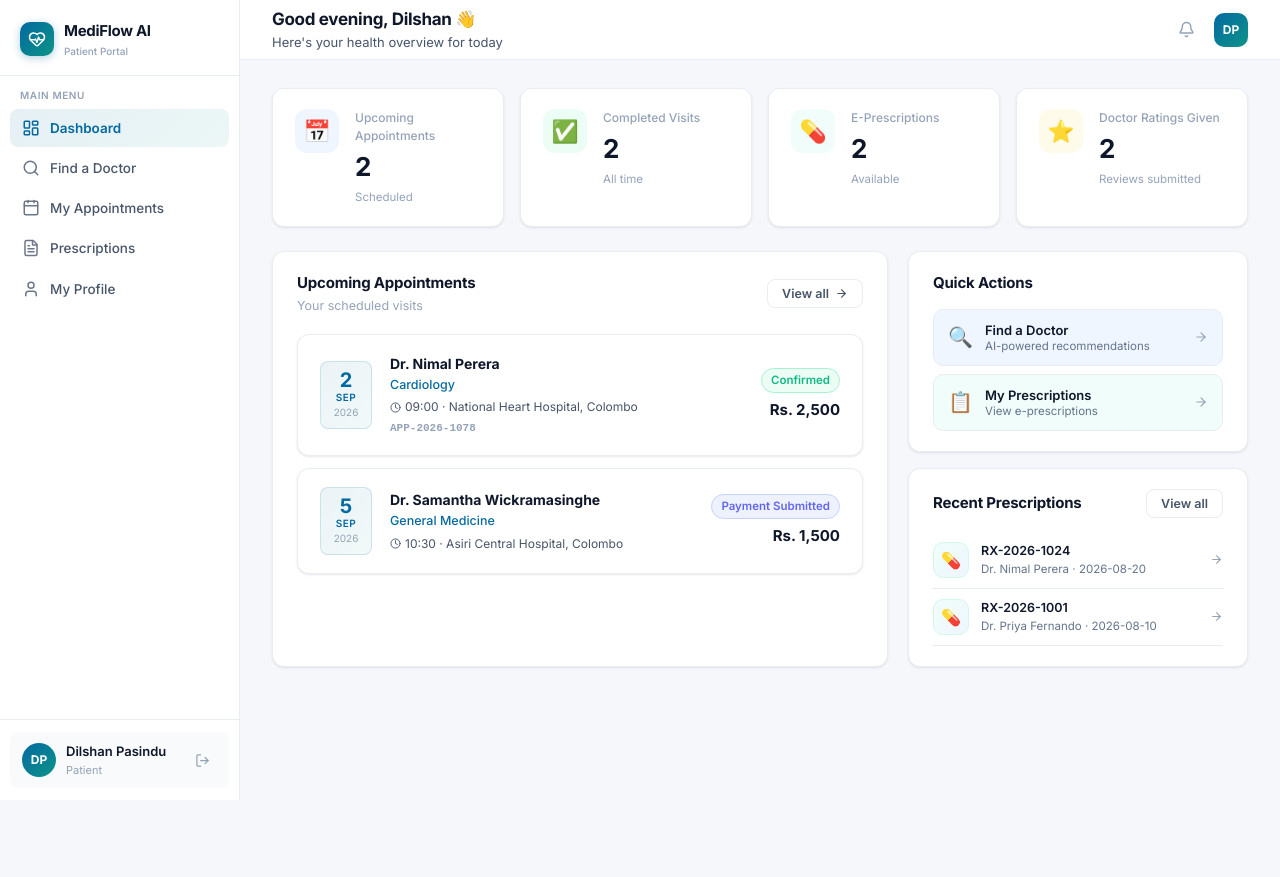
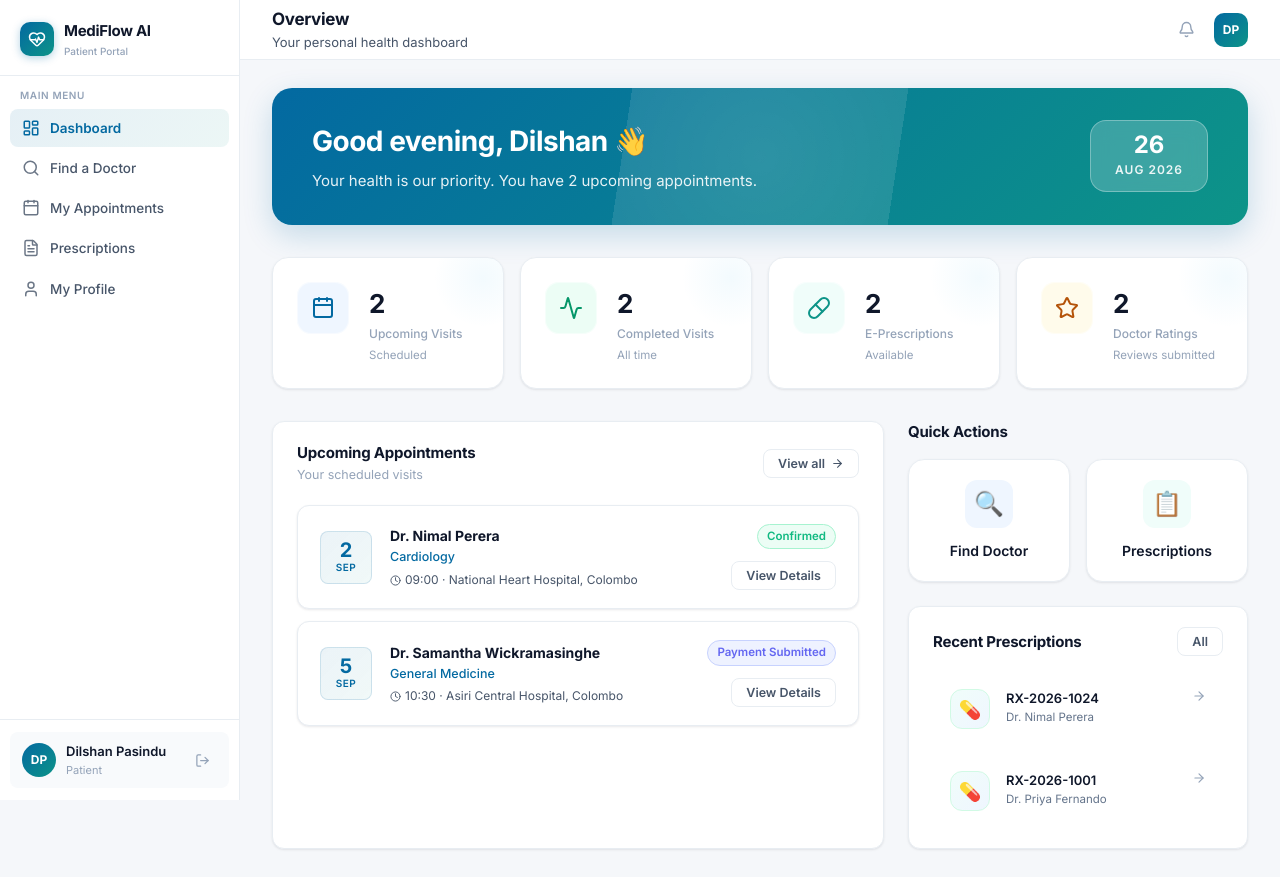
Before and after one commit to Dilshan-Pasindu/MediFlow-AI-, a React (Vite) app in the folder web/mediflow-web/: page /dashboard in a window 1280 px wide. Before the commit the page ends 800 px from the top, so only its background shows below. Built offline with nearby package versions, Linux system fonts and the light colour scheme.

Commit message:
feat: redesign DashboardPage UI with a new welcome banner, updated stat cards, and improved layout components

```diff
--- a/web/mediflow-web/src/index.css
+++ b/web/mediflow-web/src/index.css
@@ -656,7 +656,167 @@ input, select, textarea { font-family: inherit; }
 @keyframes fadeIn  { from { opacity: 0; } to { opacity: 1; } }
 @keyframes slideUp { from { transform: translateY(16px); opacity: 0; } to { transform: translateY(0); opacity: 1; } }
 
-.fade-in { animation: fadeIn 0.2s ease; }
+.fade-in { animation: fadeIn 0.4s ease-out forwards; }
+
+/* ─── Dashboard Enhancements ─────────────────────────────────── */
+.welcome-banner {
+  background: linear-gradient(135deg, var(--med-blue) 0%, var(--med-teal) 100%);
+  border-radius: var(--radius-xl);
+  padding: 32px 40px;
+  color: white;
+  display: flex;
+  justify-content: space-between;
+  align-items: center;
+  margin-bottom: 32px;
+  box-shadow: 0 10px 30px rgba(3, 105, 161, 0.2);
+  position: relative;
+  overflow: hidden;
+}
+
+.welcome-banner::before {
+  content: '';
+  position: absolute;
+  top: -50%; left: -50%; right: -50%; bottom: -50%;
+  background: radial-gradient(circle at center, rgba(255,255,255,0.15) 0%, transparent 50%);
+  animation: rotateGlow 20s linear infinite;
+  pointer-events: none;
+}
+
+@keyframes rotateGlow {
+  0% { transform: rotate(0deg); }
+  100% { transform: rotate(360deg); }
+}
+
+.welcome-text h1 {
+  font-size: 28px;
+  font-weight: 800;
+  margin-bottom: 8px;
+  letter-spacing: -0.5px;
+}
+
+.welcome-text p {
+  font-size: 15px;
+  opacity: 0.9;
+  font-weight: 400;
+}
+
+.welcome-date {
+  background: rgba(255, 255, 255, 0.2);
+  backdrop-filter: blur(10px);
+  -webkit-backdrop-filter: blur(10px);
+  padding: 12px 24px;
+  border-radius: var(--radius-lg);
+  border: 1px solid rgba(255, 255, 255, 0.3);
+  text-align: center;
+}
+
+.welcome-date .day {
+  font-size: 24px;
+  font-weight: 800;
+  line-height: 1;
+}
+
+.welcome-date .month-year {
+  font-size: 12px;
+  font-weight: 600;
+  text-transform: uppercase;
+  letter-spacing: 1px;
+  opacity: 0.9;
+  margin-top: 4px;
+}
+
+.stat-card {
+  background: var(--surface);
+  border: 1px solid var(--border);
+  border-radius: var(--radius-lg);
+  padding: 24px;
+  box-shadow: var(--shadow-sm);
+  display: flex;
+  align-items: flex-start;
+  gap: 20px;
+  transition: all 0.3s cubic-bezier(0.4, 0, 0.2, 1);
+  position: relative;
+  overflow: hidden;
+}
+
+.stat-card:hover {
+  box-shadow: var(--shadow-lg);
+  transform: translateY(-4px);
+  border-color: var(--med-blue-light);
+}
+
+.stat-card::after {
+  content: '';
+  position: absolute;
+  top: 0; right: 0;
+  width: 100px; height: 100px;
+  background: radial-gradient(circle, rgba(14, 165, 233, 0.05) 0%, transparent 70%);
+  border-radius: 50%;
+  transform: translate(30%, -30%);
+}
+
+.stat-icon-wrap {
+  width: 52px; height: 52px;
+  border-radius: 14px;
+  display: flex; align-items: center; justify-content: center;
+  flex-shrink: 0;
+  box-shadow: inset 0 0 0 1px rgba(255,255,255,0.5);
+}
+
+.quick-action-grid {
+  display: grid;
+  grid-template-columns: 1fr 1fr;
+  gap: 16px;
+}
+
+.quick-action-tile {
+  background: var(--surface);
+  border: 1px solid var(--border);
+  border-radius: var(--radius-lg);
+  padding: 20px;
+  display: flex;
+  flex-direction: column;
+  align-items: center;
+  text-align: center;
+  gap: 12px;
+  cursor: pointer;
+  transition: all 0.2s ease;
+  box-shadow: var(--shadow-sm);
+}
+
+.quick-action-tile:hover {
+  background: var(--surface-2);
+  border-color: var(--med-blue);
+  transform: translateY(-2px);
+  box-shadow: var(--shadow-md);
+}
+
+.quick-action-icon {
+  width: 48px; height: 48px;
+  border-radius: 12px;
+  display: flex; align-items: center; justify-content: center;
+  font-size: 24px;
+}
+
+.quick-action-title {
+  font-size: 14px;
+  font-weight: 600;
+  color: var(--text-primary);
+}
+
+.recent-rx-item {
+  display: flex; alignItems: center; gap: 16px;
+  padding: 16px;
+  border-radius: var(--radius-md);
+  border: 1px solid transparent;
+  transition: all 0.2s ease;
+  cursor: pointer;
+}
+
+.recent-rx-item:hover {
+  background: var(--surface-2);
+  border-color: var(--border-strong);
+}
 
 /* ─── Scrollbar (macOS style) ────────────────────────────────── */
 ::-webkit-scrollbar        { width: 6px; height: 6px; }
--- a/web/mediflow-web/src/pages/DashboardPage.jsx
+++ b/web/mediflow-web/src/pages/DashboardPage.jsx
@@ -1,5 +1,5 @@
 import { useNavigate } from 'react-router-dom';
-import { Calendar, Clock, FileText, ArrowRight, TrendingUp, CheckCircle, AlertCircle, Hourglass } from 'lucide-react';
+import { Clock, ArrowRight, Activity, Calendar, Star, Pill } from 'lucide-react';
 import Sidebar from '../components/Sidebar';
 import TopBar from '../components/TopBar';
 import { currentPatient, appointments, statusConfig } from '../data/mockData';
@@ -24,43 +24,59 @@ export default function DashboardPage() {
   const hour = today.getHours();
   const greeting = hour < 12 ? 'Good morning' : hour < 17 ? 'Good afternoon' : 'Good evening';
 
+  const formatMonth = today.toLocaleString('default', { month: 'short' });
+  const formatDay = today.getDate();
+  const formatYear = today.getFullYear();
+
   return (
     <div className="app-shell">
       <Sidebar />
       <div className="main-content">
         <TopBar
-          title={`${greeting}, ${currentPatient.name.split(' ')[0]} 👋`}
-          subtitle="Here's your health overview for today"
+          title="Overview"
+          subtitle="Your personal health dashboard"
         />
         <div className="page-body fade-in">
 
-          {/* Stats */}
-          <div className="stat-grid" style={{ marginBottom: 24 }}>
+          {/* Enhanced Welcome Banner */}
+          <div className="welcome-banner">
+            <div className="welcome-text">
+              <h1>{greeting}, {currentPatient.name.split(' ')[0]} 👋</h1>
+              <p>Your health is our priority. You have {upcomingAppts.length} upcoming appointments.</p>
+            </div>
+            <div className="welcome-date">
+              <div className="day">{formatDay}</div>
+              <div className="month-year">{formatMonth} {formatYear}</div>
+            </div>
+          </div>
+
+          {/* Enhanced Stats */}
+          <div className="stat-grid" style={{ marginBottom: 32 }}>
             {[
-              { icon: '📅', label: 'Upcoming Appointments', value: upcomingAppts.length, sub: 'Scheduled', color: '#EFF6FF', iconColor: '#0369A1' },
-              { icon: '✅', label: 'Completed Visits', value: completedAppts.length, sub: 'All time', color: '#ECFDF5', iconColor: '#059669' },
-              { icon: '💊', label: 'E-Prescriptions', value: prescriptions, sub: 'Available', color: '#F0FDFA', iconColor: '#0D9488' },
-              { icon: '⭐', label: 'Doctor Ratings Given', value: 2, sub: 'Reviews submitted', color: '#FFFBEB', iconColor: '#B45309' },
+              { icon: <Calendar size={24} color="#0369A1" />, label: 'Upcoming Visits', value: upcomingAppts.length, sub: 'Scheduled', color: '#EFF6FF' },
+              { icon: <Activity size={24} color="#059669" />, label: 'Completed Visits', value: completedAppts.length, sub: 'All time', color: '#ECFDF5' },
+              { icon: <Pill size={24} color="#0D9488" />, label: 'E-Prescriptions', value: prescriptions, sub: 'Available', color: '#F0FDFA' },
+              { icon: <Star size={24} color="#B45309" />, label: 'Doctor Ratings', value: 2, sub: 'Reviews submitted', color: '#FFFBEB' },
             ].map((s, i) => (
-              <div key={i} className="stat-card">
+              <div key={i} className="stat-card" style={{ animationDelay: `${i * 0.1}s` }}>
                 <div className="stat-icon-wrap" style={{ background: s.color }}>
-                  <span style={{ fontSize: 22 }}>{s.icon}</span>
+                  {s.icon}
                 </div>
                 <div>
-                  <div className="stat-label">{s.label}</div>
                   <div className="stat-value">{s.value}</div>
-                  <div className="stat-change">{s.sub}</div>
+                  <div className="stat-label" style={{ marginTop: 2 }}>{s.label}</div>
+                  <div className="stat-change" style={{ marginTop: 4 }}>{s.sub}</div>
                 </div>
               </div>
             ))}
           </div>
 
-          <div style={{ display: 'grid', gridTemplateColumns: '1fr 340px', gap: 20 }}>
+          <div style={{ display: 'grid', gridTemplateColumns: '1fr 340px', gap: 24 }}>
 
             {/* Upcoming Appointments */}
             <div className="card">
               <div className="card-body">
-                <div style={{ display: 'flex', alignItems: 'center', justifyContent: 'space-between', marginBottom: 18 }}>
+                <div style={{ display: 'flex', alignItems: 'center', justifyContent: 'space-between', marginBottom: 20 }}>
                   <div>
                     <div className="section-title">Upcoming Appointments</div>
                     <div className="section-sub">Your scheduled visits</div>
@@ -86,17 +102,15 @@ export default function DashboardPage() {
                           <div className="appt-date-block">
                             <div className="appt-day">{d.getDate()}</div>
                             <div className="appt-month">{d.toLocaleString('default', { month: 'short' })}</div>
-                            <div className="appt-year">{d.getFullYear()}</div>
                           </div>
                           <div className="appt-info">
                             <div className="appt-doctor">{appt.doctorName}</div>
                             <div className="appt-spec">{appt.specialty}</div>
                             <div className="appt-time"><Clock size={11} /> {appt.time} · {appt.hospital}</div>
-                            {appt.appointmentNumber && <div className="appt-num">{appt.appointmentNumber}</div>}
                           </div>
                           <div className="appt-right">
                             <ApptStatusBadge status={appt.status} />
-                            <div className="appt-fee">Rs. {appt.fee.toLocaleString()}</div>
+                            <button className="btn btn-ghost btn-sm" style={{ marginTop: 6 }}>View Details</button>
                           </div>
                         </div>
                       );
@@ -107,50 +121,48 @@ export default function DashboardPage() {
             </div>
 
             {/* Right Column */}
-            <div style={{ display: 'flex', flexDirection: 'column', gap: 16 }}>
+            <div style={{ display: 'flex', flexDirection: 'column', gap: 24 }}>
 
-              {/* Quick Actions */}
+              {/* Enhanced Quick Actions */}
+              <div>
+                <div className="section-title" style={{ marginBottom: 16 }}>Quick Actions</div>
+                <div className="quick-action-grid">
+                  {[
+                    { icon: '🔍', label: 'Find Doctor', action: () => navigate('/find-doctor'), color: '#EFF6FF', textColor: '#0369A1' },
+                    { icon: '📋', label: 'Prescriptions', action: () => navigate('/prescriptions'), color: '#F0FDFA', textColor: '#0D9488' },
+                  ].map((q, i) => (
+                    <div key={i} className="quick-action-tile" onClick={q.action}>
+                      <div className="quick-action-icon" style={{ background: q.color, color: q.textColor }}>
+                        {q.icon}
+                      </div>
+                      <div className="quick-action-title">{q.label}</div>
+                    </div>
+                  ))}
+                </div>
+              </div>
+
+              {/* Enhanced Recent Prescriptions */}
               <div className="card">
                 <div className="card-body">
-                  <div className="section-title" style={{ marginBottom: 14 }}>Quick Actions</div>
+                  <div style={{ display: 'flex', alignItems: 'center', justifyContent: 'space-between', marginBottom: 16 }}>
+                    <div className="section-title">Recent Prescriptions</div>
+                    <button className="btn btn-ghost btn-sm" onClick={() => navigate('/prescriptions')}>All</button>
+                  </div>
                   <div style={{ display: 'flex', flexDirection: 'column', gap: 8 }}>
-                    {[
-                      { icon: '🔍', label: 'Find a Doctor', sub: 'AI-powered recommendations', action: () => navigate('/find-doctor'), color: '#EFF6FF' },
-                      { icon: '📋', label: 'My Prescriptions', sub: 'View e-prescriptions', action: () => navigate('/prescriptions'), color: '#F0FDFA' },
-                    ].map((q, i) => (
-                      <button key={i} onClick={q.action} style={{ display: 'flex', alignItems: 'center', gap: 12, padding: '12px 14px', background: q.color, border: '1px solid #E8EDF2', borderRadius: 10, cursor: 'pointer', textAlign: 'left', transition: 'all 0.15s' }}>
-                        <span style={{ fontSize: 20 }}>{q.icon}</span>
-                        <div>
-                          <div style={{ fontSize: 13, fontWeight: 600, color: '#0F172A' }}>{q.label}</div>
-                          <div style={{ fontSize: 11.5, color: '#64748B', marginTop: 1 }}>{q.sub}</div>
+                    {appointments.filter(a => a.prescription).map(appt => (
+                      <div key={appt.id} className="recent-rx-item" onClick={() => navigate(`/appointments/${appt.id}`)}>
+                        <div style={{ width: 40, height: 40, background: 'linear-gradient(135deg, #F0FDFA, #EFF6FF)', border: '1px solid #D1FAE5', borderRadius: 12, display: 'flex', alignItems: 'center', justifyContent: 'center', fontSize: 18, flexShrink: 0 }}>💊</div>
+                        <div style={{ flex: 1, minWidth: 0 }}>
+                          <div style={{ fontSize: 13, fontWeight: 600, color: '#0F172A', overflow: 'hidden', textOverflow: 'ellipsis', whiteSpace: 'nowrap' }}>{appt.prescription.id}</div>
+                          <div style={{ fontSize: 11.5, color: '#64748B' }}>{appt.doctorName}</div>
                         </div>
-                        <ArrowRight size={14} style={{ marginLeft: 'auto', color: '#94A3B8' }} />
-                      </button>
+                        <ArrowRight size={14} style={{ color: '#94A3B8', flexShrink: 0 }} />
+                      </div>
                     ))}
                   </div>
                 </div>
               </div>
 
-              {/* Recent Prescriptions */}
-              <div className="card">
-                <div className="card-body">
-                  <div style={{ display: 'flex', alignItems: 'center', justifyContent: 'space-between', marginBottom: 14 }}>
-                    <div className="section-title">Recent Prescriptions</div>
-                    <button className="btn btn-ghost btn-sm" onClick={() => navigate('/prescriptions')}>View all</button>
-                  </div>
-                  {appointments.filter(a => a.prescription).map(appt => (
-                    <div key={appt.id} onClick={() => navigate(`/appointments/${appt.id}`)}
-                      style={{ display: 'flex', alignItems: 'center', gap: 12, padding: '10px 0', borderBottom: '1px solid #E8EDF2', cursor: 'pointer' }}>
-                      <div style={{ width: 36, height: 36, background: 'linear-gradient(135deg, #F0FDFA, #EFF6FF)', border: '1px solid #D1FAE5', borderRadius: 10, display: 'flex', alignItems: 'center', justifyContent: 'center', fontSize: 16, flexShrink: 0 }}>💊</div>
-                      <div style={{ flex: 1, minWidth: 0 }}>
-                        <div style={{ fontSize: 12.5, fontWeight: 600, color: '#0F172A', overflow: 'hidden', textOverflow: 'ellipsis', whiteSpace: 'nowrap' }}>{appt.prescription.id}</div>
-                        <div style={{ fontSize: 11.5, color: '#64748B' }}>{appt.doctorName} · {appt.date}</div>
-                      </div>
-                      <ArrowRight size={13} style={{ color: '#94A3B8', flexShrink: 0 }} />
-                    </div>
-                  ))}
-                </div>
-              </div>
             </div>
           </div>
         </div>
```
